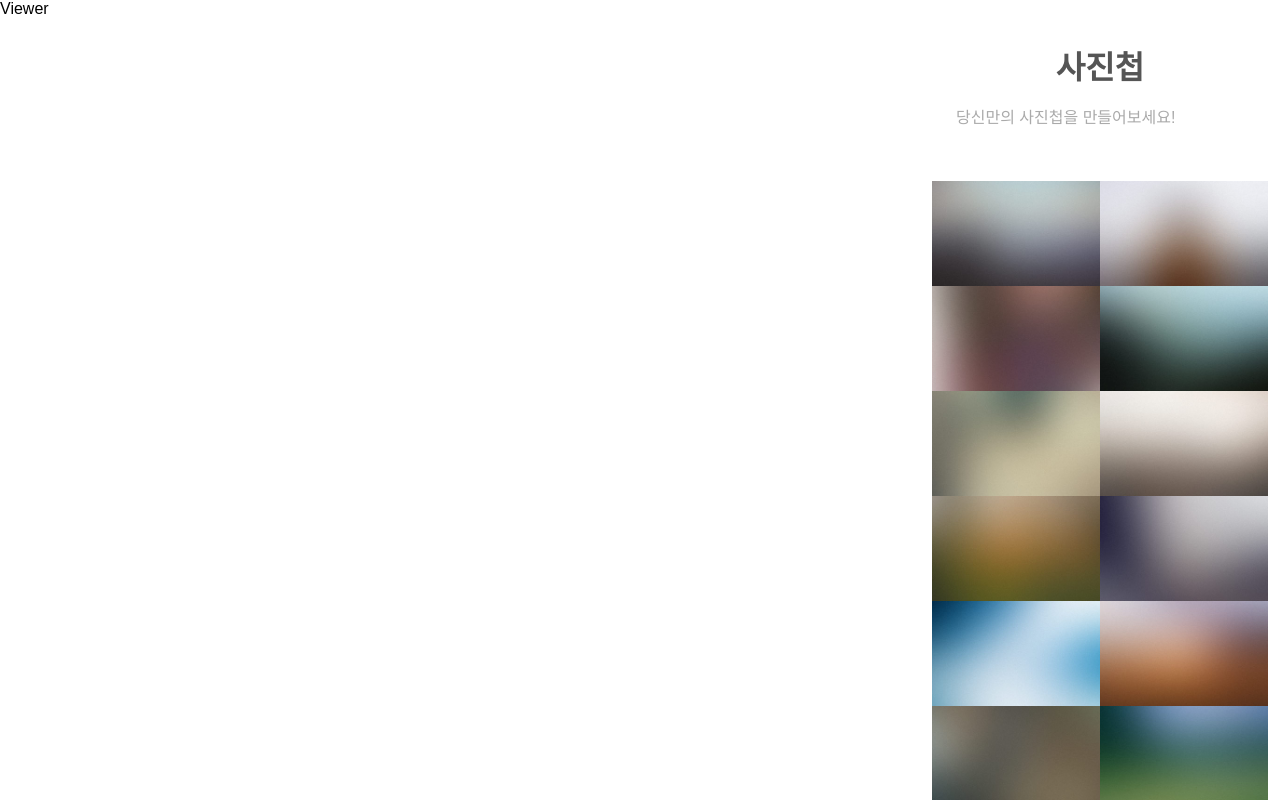
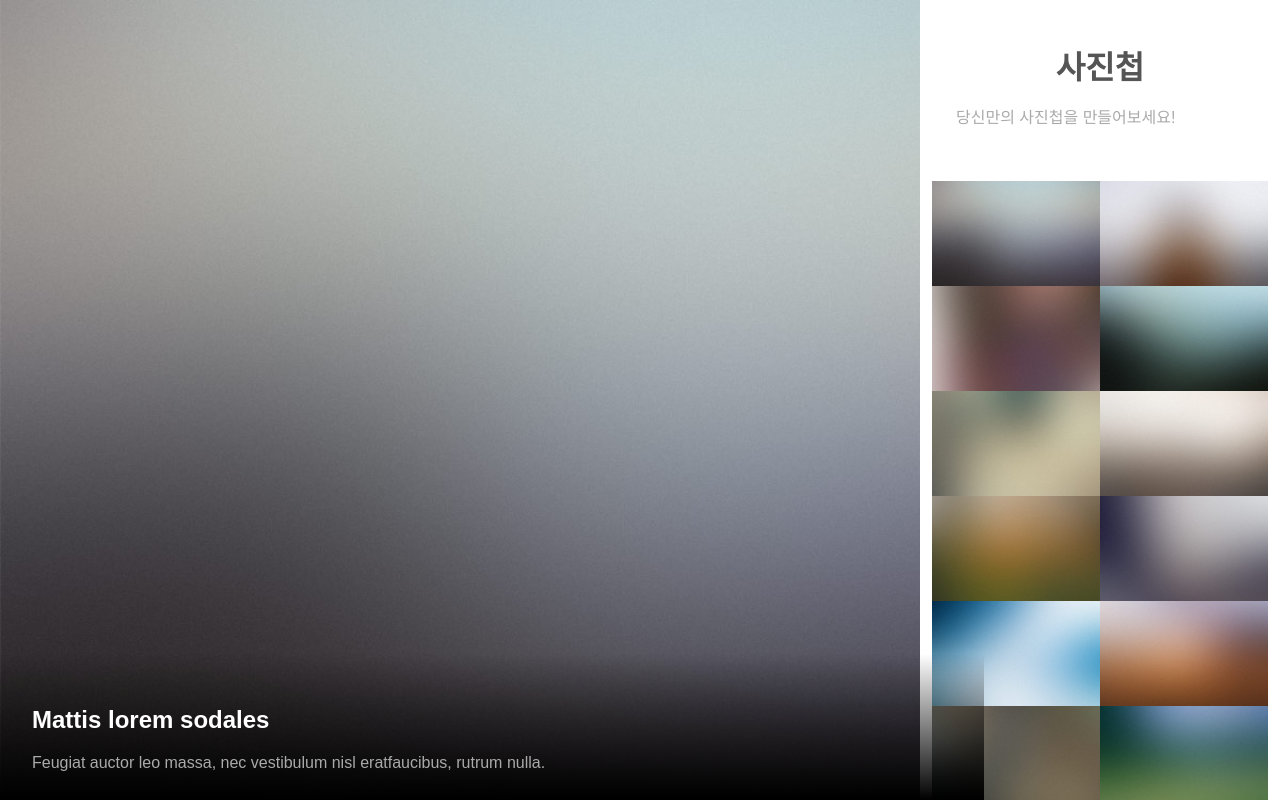
Before and after one commit to soyoungsoo/my-photo, a React app: page / in a window 1280 px wide. Built offline with nearby package versions, Linux system fonts and the light colour scheme; some icons are missing.

Commit message:
[feat] 애니메이션 추가

```diff
--- a/src/component/photolist/Photo.js
+++ b/src/component/photolist/Photo.js
@@ -1,8 +1,8 @@
 import React from 'react';
 import './photo.css';
 
-function Photo({img_src}) {
-    return <article className="thumbnail">
+function Photo({img_src, index}) {
+    return <article className={`thumbnail ${index == 0 ? 'active' : ''}`}>
                 <img src={img_src}/>
             </article>;
 }
--- a/src/component/photolist/photo.css
+++ b/src/component/photolist/photo.css
@@ -5,3 +5,7 @@
     display: block;
     width: 100%;
 }
+
+#thumbnails > .active {
+    border: 1px solid #00D3B7;
+}
--- a/src/component/viewer/Viewer.js
+++ b/src/component/viewer/Viewer.js
@@ -3,7 +3,19 @@ import './viewer.css';
 
 function Viewer() {
     return <div id="viewer">
-                Viewer
+                <div className="inner">
+                    <div className="nav-next"></div>
+                    <div className="nav-previous"></div>
+                    <div className="toggle"></div>
+                </div>
+                <div className="slider">
+                    <div className="slide-image">
+                        <div className="caption">
+                            <h2>Mattis lorem sodales</h2>
+                            <p>Feugiat auctor leo massa, nec vestibulum nisl eratfaucibus, rutrum nulla.</p>
+                        </div>
+                    </div>
+                </div>
             </div>;
 }
 
--- a/src/component/viewer/viewer.css
+++ b/src/component/viewer/viewer.css
@@ -1,3 +1,37 @@
 #viewer {
+    position: absolute;
     width: calc(100% - 22.5em);
+    height: 100vh;
 }
+
+.slider {
+    width: 100%;
+    height: 100%;
+}
+
+.slide-image {
+    position: absolute;
+    top: 0;
+    left: 0;
+    width: 100%;
+    height: 100%;
+    background-size: cover;
+    background-position: left center;
+    background-image: url(~assets/images/fulls/01.jpg);
+    background-repeat: no-repeat;
+}
+
+.caption {
+    padding: 2em 2em 0.75em 2em;
+    position: absolute;
+    bottom: 0;
+    left: 0;
+    width: 100%;
+    background: linear-gradient(to top, black, rgba(16,16,16,0));
+    color: rgba(255, 255, 255, 0.5);
+    z-index: 1;
+}
+
+.caption h2 {
+    color: white;
+}
```
Also changed, not shown: src/container/main/main.css (added).
